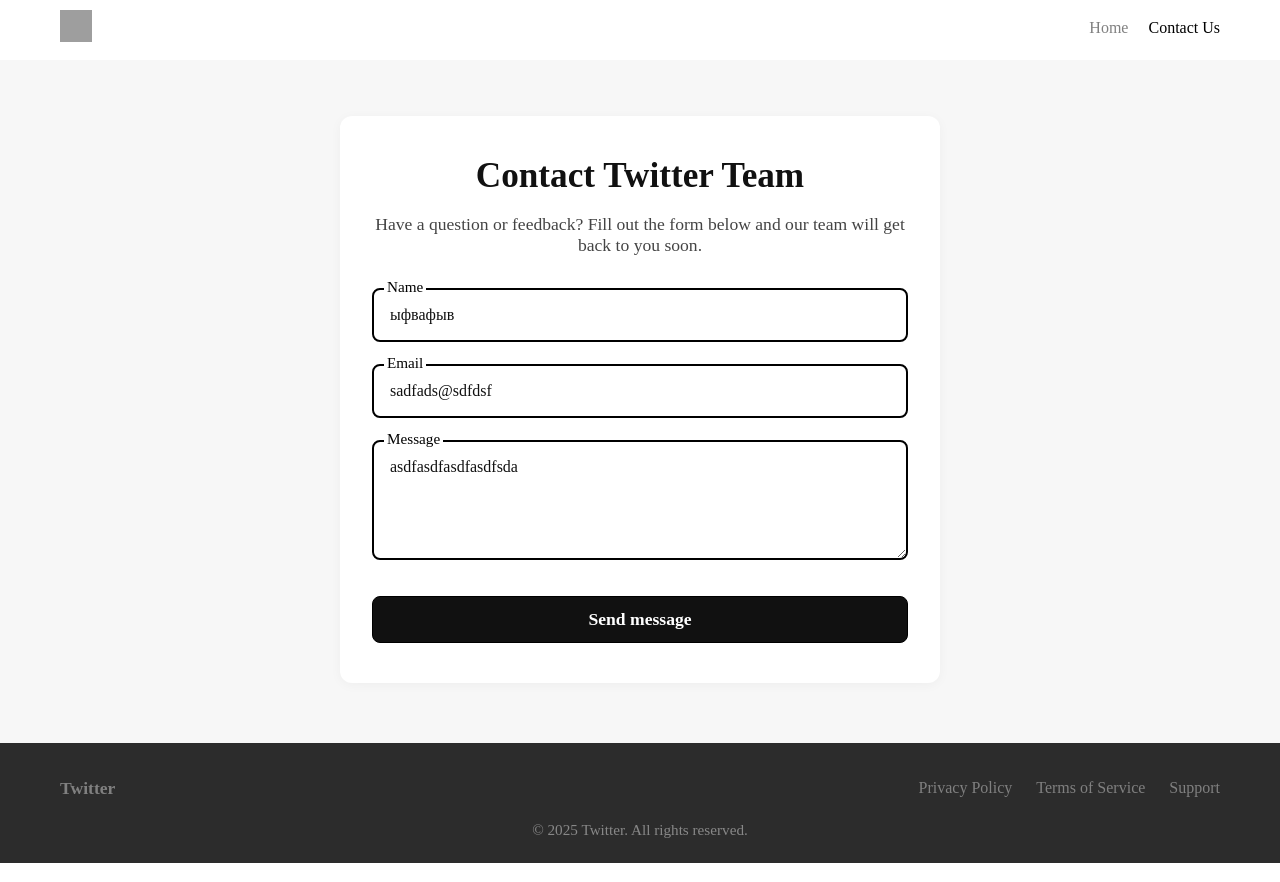
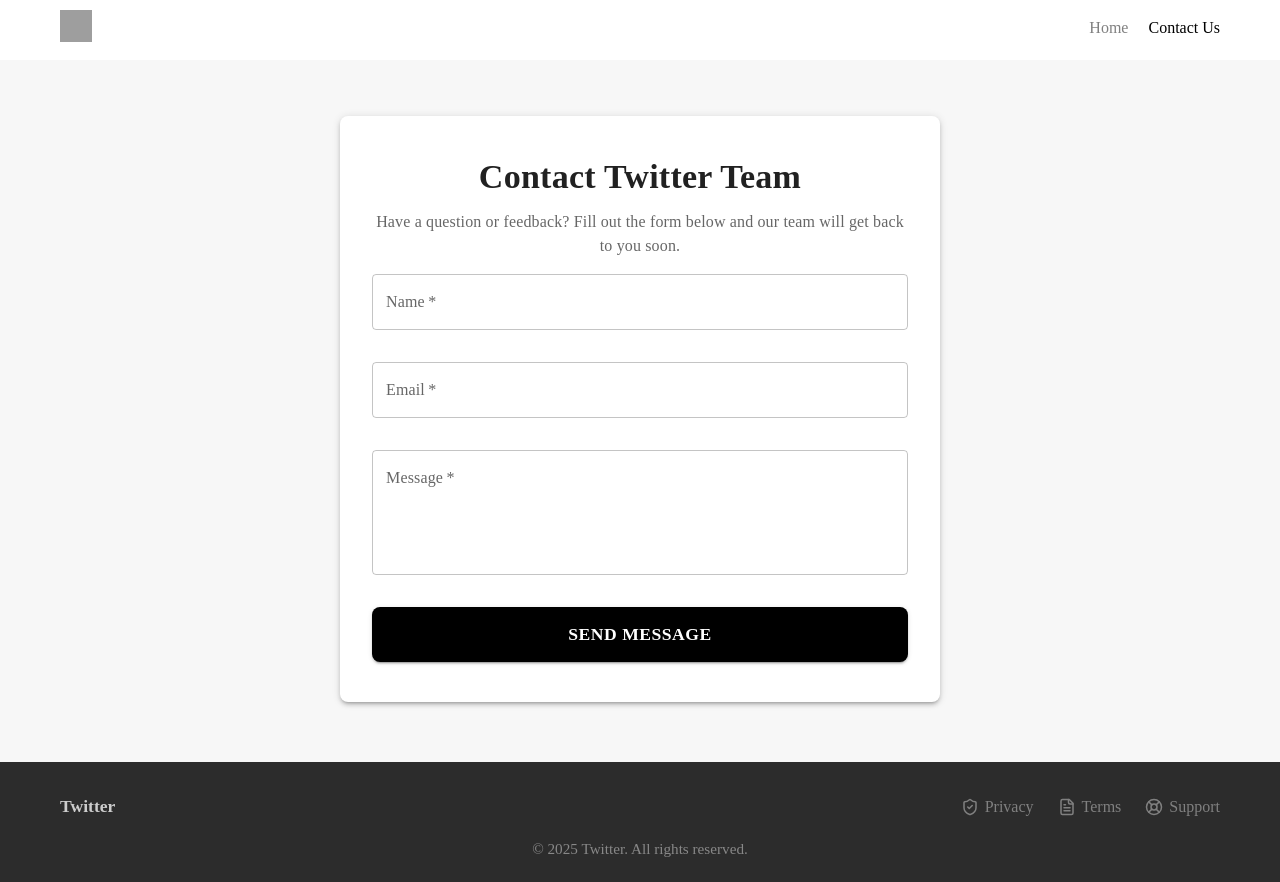
Before and after one commit to MustafaProger/cadex-front-end-test, a React (Create React App) app: page /contact-us in a window 1280 px wide. Built offline with nearby package versions, Linux system fonts and the light colour scheme; grey boxes are pictures that could not be loaded.

Commit message:
1.13 Использование Material UI и Framer Motion. Полный редизайн страниц

```diff
--- a/src/components/footer/Footer.tsx
+++ b/src/components/footer/Footer.tsx
@@ -1,5 +1,6 @@
 import React from "react";
 import styled from "styled-components";
+import { ShieldCheck, FileText, LifeBuoy } from "lucide-react";
 
 const FooterWrapper = styled.footer`
 	width: 100%;
@@ -34,7 +35,7 @@
 const CompanyName = styled.span`
 	font-weight: bold;
 	font-size: 1.1rem;
-	color: gray;
+	color: #ccc;
 `;
 
 const FooterLinks = styled.nav`
@@ -52,7 +53,15 @@
 	color: grey;
 	text-decoration: none;
 	font-size: 1rem;
+	display: flex;
+	align-items: center;
+	gap: 6px;
 	transition: color 0.2s;
+
+	svg {
+		width: 18px;
+		height: 18px;
+	}
 
 	&:hover {
 		color: white;
@@ -75,9 +84,15 @@
 				<CompanyName>Twitter</CompanyName>
 			</FooterLeft>
 			<FooterLinks>
-				<FooterLink href='#'>Privacy Policy</FooterLink>
-				<FooterLink href='#'>Terms of Service</FooterLink>
-				<FooterLink href='#'>Support</FooterLink>
+				<FooterLink href='#'>
+					<ShieldCheck /> Privacy
+				</FooterLink>
+				<FooterLink href='#'>
+					<FileText /> Terms
+				</FooterLink>
+				<FooterLink href='#'>
+					<LifeBuoy /> Support
+				</FooterLink>
 			</FooterLinks>
 		</FooterContent>
 		<Copyright>
--- a/src/components/form/Form.tsx
+++ b/src/components/form/Form.tsx
@@ -1,29 +1,5 @@
 import React from "react";
-import styled from "styled-components";
-import FloatingField from "./FloatingField";
-
-const Form = styled.form`
-	width: 100%;
-`;
-
-const Button = styled.button`
-	background: #111;
-	color: #fff;
-	font-size: 1.1rem;
-	font-weight: 700;
-	border: 1px solid black;
-	border-radius: 8px;
-	padding: 12px 0;
-	margin-top: 10px;
-	cursor: pointer;
-	width: 100%;
-	transition: background 0.2s;
-
-	&:hover {
-		background: transparent;
-		color: black;
-	}
-`;
+import { TextField, Button, Box } from "@mui/material";
 
 export type ContactFormProps = {
 	values: {
@@ -43,35 +19,68 @@
 	onSubmit,
 }) => {
 	return (
-		<Form
+		<Box
+			component='form'
 			onSubmit={onSubmit}
+			sx={{
+				width: "100%",
+				display: "flex",
+				flexDirection: "column",
+				gap: 2,
+				"& .MuiTextField-root": { marginBottom: 2 },
+			}}
 			data-aos='fade-down'
 			data-aos-duration='500'>
-			<FloatingField
+			<TextField
 				label='Name'
 				id='name'
+				name='name'
 				value={values.name}
 				onChange={onChange}
 				required
+				fullWidth
+				variant='outlined'
 			/>
-			<FloatingField
+			<TextField
 				label='Email'
 				id='email'
+				name='email'
 				type='email'
 				value={values.email}
 				onChange={onChange}
 				required
+				fullWidth
+				variant='outlined'
 			/>
-			<FloatingField
+			<TextField
 				label='Message'
 				id='message'
-				as='textarea'
+				name='message'
 				value={values.message}
 				onChange={onChange}
 				required
+				fullWidth
+				multiline
+				rows={4}
+				variant='outlined'
 			/>
-			<Button type='submit'>Send message</Button>
-		</Form>
+			<Button
+				type='submit'
+				variant='contained'
+				color='primary'
+				sx={{
+					padding: "12px 0",
+					fontSize: "1.1rem",
+					fontWeight: 700,
+					borderRadius: "8px",
+					cursor: "pointer",
+					transition: "background 0.3s",
+					background: "black",
+					"&:hover": { backgroundColor: "#1876D1" },
+				}}>
+				Send message
+			</Button>
+		</Box>
 	);
 };
 
--- a/src/index.css
+++ b/src/index.css
@@ -2,5 +2,5 @@
 	margin: 0;
 	padding: 0;
   box-sizing: border-box;
-  font-family: 'Times new Romans';
+  font-family: 'Times new Romans' !important;
 }
--- a/src/pages/ContactPage.tsx
+++ b/src/pages/ContactPage.tsx
@@ -1,48 +1,20 @@
 import React, { useState } from "react";
-import styled from "styled-components";
+import {
+	Button,
+	CircularProgress,
+	Box,
+	Typography,
+	Paper,
+} from "@mui/material";
+import { useNavigate } from "react-router-dom";
 import ContactForm from "../components/form/Form";
 import { handleSubmit } from "../services/formService";
-import { useNavigate } from "react-router-dom";
-
-const Section = styled.section`
-	width: 100%;
-	background: #f7f7f7;
-	padding: 60px 0;
-`;
-
-const Content = styled.div`
-	max-width: 600px;
-	margin: 0 auto;
-	background: #fff;
-	border-radius: 12px;
-	box-shadow: 0 2px 12px rgba(0, 0, 0, 0.04);
-	padding: 40px 32px;
-	text-align: center;
-
-	@media (max-width: 600px) {
-		margin: 0 20px;
-		padding: 40px 20px;
-	}
-`;
-
-const Title = styled.h2`
-	font-size: 2.2rem;
-	font-weight: 900;
-	margin-bottom: 18px;
-	color: #111;
-`;
-
-const Description = styled.p`
-	color: #444;
-	font-size: 1.1rem;
-	margin-bottom: 32px;
-`;
 
 const ContactPage: React.FC = () => {
 	const [fields, setFields] = useState({
-		name: "ыфвафыв",
-		email: "sadfads@sdfdsf",
-		message: "asdfasdfasdfasdfsda",
+		name: "",
+		email: "",
+		message: "",
 	});
 
 	const [loading, setLoading] = useState(false);
@@ -64,6 +36,7 @@
 			setResponseMessage(message);
 			setFormSent(true);
 			sessionStorage.setItem("formResponse", JSON.stringify({ message }));
+			setFields({ name: "", email: "", message: "" });
 			navigate("/thank-you");
 		} catch (err) {
 			alert("Ошибка при отправке");
@@ -73,28 +46,58 @@
 	};
 
 	return (
-		<Section>
-			<Content>
-				<Title data-aos='fade-down'>Contact Twitter Team</Title>
-				<Description
+		<Box sx={{ width: "100%", background: "#f7f7f7", padding: "60px 0" }}>
+			<Paper
+				sx={{
+					maxWidth: 600,
+					margin: "0 auto",
+					background: "#fff",
+					borderRadius: 2,
+					boxShadow: 3,
+					padding: "40px 32px",
+					textAlign: "center",
+					"@media (max-width: 600px)": {
+						padding: "40px 20px",
+					},
+				}}>
+				<Typography
+					variant='h4'
+					component='h2'
+					fontWeight={900}
+					gutterBottom
+					data-aos='fade-down'>
+					Contact Twitter Team
+				</Typography>
+				<Typography
+					variant='body1'
+					color='text.secondary'
+					paragraph
 					data-aos='fade-down'
 					data-aos-duration='400'>
 					Have a question or feedback? Fill out the form below and our team will
 					get back to you soon.
-				</Description>
+				</Typography>
 				{loading ? (
-					<p>Отправка данных...</p>
+					<CircularProgress sx={{ display: "block", margin: "20px auto" }} />
 				) : formSent ? (
 					<>
-						<p>{responseMessage}</p>
-						<button
+						<Typography
+							variant='body1'
+							color='success.main'
+							paragraph>
+							{responseMessage}
+						</Typography>
+						<Button
+							variant='contained'
+							color='primary'
 							onClick={() => {
 								setFormSent(false);
 								setFields({ name: "", email: "", message: "" });
 								setResponseMessage("");
-							}}>
-							Заполнить снова
-						</button>
+							}}
+							sx={{ marginTop: 2 }}>
+							Fill Form Again
+						</Button>
 					</>
 				) : (
 					<ContactForm
@@ -103,8 +106,8 @@
 						onSubmit={onSubmit}
 					/>
 				)}
-			</Content>
-		</Section>
+			</Paper>
+		</Box>
 	);
 };
 
--- a/src/pages/MainPage.tsx
+++ b/src/pages/MainPage.tsx
@@ -1,5 +1,14 @@
 import styled from "styled-components";
 import { NavLink } from "react-router-dom";
+import { Typography, Box, Card, CardContent, Button } from "@mui/material";
+import {
+	Clock,
+	Users,
+	Pen,
+	TrendingUp,
+	Heart,
+	MessageCircle,
+} from "lucide-react";
 
 const SectionWrapper = styled.section<{ bgcolor?: string }>`
 	width: 100%;
@@ -17,31 +26,9 @@
 	}
 `;
 
-const TopSection = styled(SectionWrapper)``;
-
-const TopContent = styled(ContentWrapper)`
-	display: flex;
-	justify-content: space-between;
-	gap: 40px;
-	flex-wrap: wrap;
-	padding-top: 40px;
-`;
-
 const LeftBlock = styled.div`
 	flex: 1;
 	max-width: 600px;
-`;
-
-const Title = styled.h1`
-	font-weight: 900;
-	font-size: 2.8rem;
-	margin-bottom: 20px;
-`;
-
-const Description = styled.p`
-	font-size: 1.1rem;
-	line-height: 1.5;
-	color: #333;
 `;
 
 const RightBlock = styled.div`
@@ -67,21 +54,6 @@
 	border: none;
 `;
 
-const MiddleSection = styled(SectionWrapper)`
-	background-color: #fff;
-	padding-top: 60px;
-	padding-bottom: 40px;
-	text-align: center;
-`;
-
-const MiddleContent = styled(ContentWrapper)``;
-
-const MiddleTitle = styled.h2`
-	font-weight: 900;
-	font-size: 2.2rem;
-	margin-bottom: 40px;
-`;
-
 const CardsGrid = styled.div`
 	display: grid;
 	grid-template-columns: repeat(3, 1fr);
@@ -95,78 +67,130 @@
 	}
 `;
 
-const Card = styled.div`
-	border: 0.5px solid rgba(0,0,0,0.2);
-	box-shadow: 0 12px 20px rgba(0, 0, 0, 0.1);
-	padding: 20px;
-	border-radius: 10px;
-	text-align: left;
-	transition: all 0.3s;
-	&:hover {
-		transform: translateY(-10px) !important;
-		box-shadow: 0 12px 20px rgba(0, 0, 0, 0.2);
-		transition: all 0.3s;
-	}
-`;
+const buttonSx = {
+	background: "black",
+	border: "1px solid black",
+	borderRadius: "8px",
+	transition: "all 0.3s ease !important",
+	"&:hover": {
+		backgroundColor: "transparent",
+		color: "black",
+	},
+};
 
-const CardTitle = styled.h3`
-	font-weight: 700;
-	font-size: 1.1rem;
-	margin-bottom: 10px;
-`;
+const ContactButton = ({ to }: { to: string }) => (
+	<Button
+		component={NavLink}
+		to={to}
+		variant='contained'
+		color='primary'
+		size='large'
+		sx={buttonSx}
+		data-aos='fade-down'>
+		Contact us
+	</Button>
+);
 
-const CardText = styled.p`
-	font-size: 1rem;
-	color: #555;
-	line-height: 1.4;
-`;
+const cardData = [
+	{
+		title: "Real-Time Updates",
+		text: "Get the latest news, sports, and trends as they happen. Twitter keeps you in the loop with instant updates from around the globe.",
+		Icon: Clock,
+	},
+	{
+		title: "Connect with Communities",
+		text: "Follow your favorite creators, join conversations, and build your own network. Twitter brings people with shared interests together.",
+		Icon: Users,
+	},
+	{
+		title: "Express Yourself",
+		text: "Share your thoughts, ideas, and creativity. From memes to movements, your voice can spark conversations and inspire change.",
+		Icon: Pen,
+	},
+	{
+		title: "Discover Trends",
+		text: "Explore what's trending right now. From breaking news to viral moments, see what the world is talking about.",
+		Icon: TrendingUp,
+	},
+	{
+		title: "Follow Your Interests",
+		text: "Whether it’s technology, sports, entertainment, or politics, tailor your feed to what you care about most.",
+		Icon: Heart,
+	},
+	{
+		title: "Join the Conversation",
+		text: "Reply, retweet, and like. Engage with tweets and be part of the global dialogue happening every second.",
+		Icon: MessageCircle,
+	},
+];
 
-const ContactButton = styled(NavLink)`
-	background-color: #111;
-	color: white;
-	border: 1px solid #111;
-	padding: 10px 24px;
-	border-radius: 8px;
-	font-size: 1rem;
-	cursor: pointer;
-	transition: all 0.3s ease !important;
-	margin: 0 auto;
-	text-decoration: none;
+type InfoCardProps = {
+	title: string;
+	text: string;
+	Icon: React.ElementType;
+	delay?: number;
+};
 
-	&:hover {
-		background-color: transparent;
-		color: #111;
-	}
-`;
-
-const BottomSection = styled(SectionWrapper)`
-	background-color: #f4f4f4;
-	padding-top: 60px;
-	padding-bottom: 60px;
-	text-align: center;
-`;
-
-const BottomContent = styled(ContentWrapper)``;
-
-const BottomTitle = styled.h2`
-	font-weight: 900;
-	font-size: 2rem;
-	margin-bottom: 24px;
-`;
+const InfoCard: React.FC<InfoCardProps> = ({
+	title,
+	text,
+	Icon,
+	delay = 0,
+}) => (
+	<Card
+		data-aos='fade-down'
+		data-aos-duration={400 + delay}
+		sx={{
+			transition: "all 0.3s ease",
+			cursor: "pointer",
+			"&:hover": {
+				transform: "translateY(-5px) !important",
+				boxShadow: 3,
+			},
+		}}>
+		<CardContent>
+			<Box sx={{ display: "flex", alignItems: "center", gap: 1, mb: 1 }}>
+				<Icon size={24} />
+				<Typography variant='h6'>{title}</Typography>
+			</Box>
+			<Typography
+				variant='body2'
+				sx={{ color: "text.secondary", fontSize: 16, textAlign: "start" }}>
+				{text}
+			</Typography>
+		</CardContent>
+	</Card>
+);
 
 const MainPage: React.FC = () => {
 	return (
 		<>
-			<TopSection bgcolor='#f7f7f7'>
-				<TopContent>
+			<SectionWrapper bgcolor='#f7f7f7'>
+				<ContentWrapper
+					style={{
+						display: "flex",
+						justifyContent: "space-between",
+						gap: 40,
+						flexWrap: "wrap",
+						paddingTop: 40,
+					}}>
 					<LeftBlock>
-						<Title data-aos='fade-down'>Join the conversation on Twitter</Title>
-						<Description data-aos='fade-down'>
+						<Typography
+							variant='h3'
+							fontWeight={900}
+							gutterBottom
+							data-aos='fade-down'>
+							Join the conversation on Twitter
+						</Typography>
+						<Typography
+							variant='body1'
+							color='text.secondary'
+							data-aos='fade-down'>
 							Stay connected to what matters. Discover trending topics, break
 							the news, and engage with the world in real time. Share your
 							thoughts in 280 characters, follow your interests, and be a part
 							of the global conversation.
-						</Description>
+						</Typography>
 					</LeftBlock>
 					<RightBlock data-aos='fade-down'>
 						<Iframe
@@ -176,93 +200,65 @@
 							title='What is Twitter?'
 						/>
 					</RightBlock>
-				</TopContent>
-			</TopSection>
+				</ContentWrapper>
+			</SectionWrapper>
 
-			<MiddleSection>
-				<MiddleContent>
-					<MiddleTitle data-aos='fade-down'>
-						Why millions use Twitter every day
-					</MiddleTitle>
+			<SectionWrapper bgcolor='#fff'>
+				<ContentWrapper>
+					<Box textAlign='center'>
+						<Typography
+							sx={{ mb: 3 }}
+							variant='h4'
+							fontWeight={900}
+							gutterBottom
+							data-aos='fade-down'>
+							Why millions use Twitter every day
+						</Typography>
+					</Box>
 					<CardsGrid>
-						<Card
-							data-aos='fade-down'
-							data-aos-duration='400'>
-							<CardTitle>Real-Time Updates</CardTitle>
-							<CardText>
-								Get the latest news, sports, and trends as they happen. Twitter
-								keeps you in the loop with instant updates from around the
-								globe.
-							</CardText>
-						</Card>
-						<Card
-							data-aos='fade-down'
-							data-aos-duration='600'>
-							<CardTitle>Connect with Communities</CardTitle>
-							<CardText>
-								Follow your favorite creators, join conversations, and build
-								your own network. Twitter brings people with shared interests
-								together.
-							</CardText>
-						</Card>
-						<Card
-							data-aos='fade-down'
-							data-aos-duration='800'>
-							<CardTitle>Express Yourself</CardTitle>
-							<CardText>
-								Share your thoughts, ideas, and creativity. From memes to
-								movements, your voice can spark conversations and inspire
-								change.
-							</CardText>
-						</Card>
-						<Card
-							data-aos='fade-down'
-							data-aos-duration='400'>
-							<CardTitle>Discover Trends</CardTitle>
-							<CardText>
-								Explore what's trending right now. From breaking news to viral
-								moments, see what the world is talking about.
-							</CardText>
-						</Card>
-						<Card
-							data-aos='fade-down'
-							data-aos-duration='600'>
-							<CardTitle>Follow Your Interests</CardTitle>
-							<CardText>
-								Whether it’s technology, sports, entertainment, or politics,
-								tailor your feed to what you care about most.
-							</CardText>
-						</Card>
-						<Card
-							data-aos='fade-down'
-							data-aos-duration='800'>
-							<CardTitle>Join the Conversation</CardTitle>
-							<CardText>
-								Reply, retweet, and like. Engage with tweets and be part of the
-								global dialogue happening every second.
-							</CardText>
-						</Card>
+						{cardData.map((card, index) => (
+							<InfoCard
+								key={card.title}
+								title={card.title}
+								text={card.text}
+								Icon={card.Icon}
+								delay={index * 100}
+							/>
+						))}
 					</CardsGrid>
-					<ContactButton
-						to='/contact-us'
-						data-aos='fade-down'>
-						Contact us
-					</ContactButton>
-				</MiddleContent>
-			</MiddleSection>
+					<Box
+						display='flex'
+						justifyContent='center'>
+						<ContactButton to='/contact-us' />
+					</Box>
+				</ContentWrapper>
+			</SectionWrapper>
 
-			<BottomSection bgcolor='#f4f4f4'>
-				<BottomContent>
-					<BottomTitle data-aos='fade-down'>
-						Ready to see what's happening?
-					</BottomTitle>
-					<ContactButton
-						to='/contact-us'
-						data-aos='fade-down'>
-						Contact us
-					</ContactButton>
-				</BottomContent>
-			</BottomSection>
+			<SectionWrapper bgcolor='#f4f4f4'>
+				<ContentWrapper>
+					<Box
+						display='flex'
+						justifyContent='center'
+						alignItems='center'
+						textAlign='center'
+						gap={2}
+						sx={{
+							flexDirection: "row",
+							"@media (max-width:550px)": {
+								flexDirection: "column",
+							},
+						}}>
+						<Typography
+							variant='h5'
+							fontWeight={900}
+							gutterBottom
+							data-aos='fade-right'>
+							Ready to see what's happening?
+						</Typography>
+						<ContactButton to='/contact-us' />
+					</Box>
+				</ContentWrapper>
+			</SectionWrapper>
 		</>
 	);
 };
--- a/src/pages/ThankYouPage.tsx
+++ b/src/pages/ThankYouPage.tsx
@@ -7,6 +7,7 @@
 	Button,
 	CircularProgress,
 } from "@mui/material";
+import { motion } from "framer-motion";
 
 const ThankYouPage: React.FC = () => {
 	const navigate = useNavigate();
@@ -34,59 +35,95 @@
 		}
 	}, [loading, responseData, navigate]);
 
+	const containerVariants = {
+		hidden: { opacity: 0, scale: 0.9 },
+		visible: {
+			opacity: 1,
+			scale: 1,
+			transition: {
+				duration: 0.5,
+				delayChildren: 0.3,
+				staggerChildren: 0.2,
+			},
+		},
+	};
+
+	const itemVariants = {
+		hidden: { opacity: 0, y: 20 },
+		visible: {
+			opacity: 1,
+			y: 0,
+			transition: { type: "spring", stiffness: 300, damping: 24 },
+		},
+	};
+
 	return (
 		<>
-			{/* Заменил Helmet на обычный meta тег */}
-			<head>
-				<title>Thank You | CADEX</title>
-				<meta
-					name='robots'
-					content='noindex'
-				/>
-			</head>
-
 			<Box
 				sx={{
 					py: 10,
-					minHeight: "calc(100vh - 200px)",
+					minHeight: "calc(100vh - 175px)",
 					display: "flex",
 					alignItems: "center",
+					justifyContent: "center",
+					backgroundColor: "#f9f9f9",
 				}}>
 				<Container maxWidth='md'>
 					{loading ? (
 						<Box
-							sx={{ display: "flex", justifyContent: "center", height: 300 }}>
+							sx={{
+								display: "flex",
+								justifyContent: "center",
+								height: 300,
+							}}>
 							<CircularProgress sx={{ color: "black" }} />
 						</Box>
 					) : responseData ? (
-						<Box sx={{ textAlign: "center" }}>
+						<motion.div
+							variants={containerVariants}
+							initial='hidden'
+							animate='visible'>
+							<Box sx={{ textAlign: "center", padding: 4 }}>
+								<motion.div variants={itemVariants}>
 									<Typography
 										variant='h4'
 										component='h1'
 										gutterBottom
-								fontWeight={700}>
-								Thank you!
+										fontWeight={700}
+										color='primary'>
+										Thank You!
 									</Typography>
+								</motion.div>
+
+								<motion.div variants={itemVariants}>
 									<Typography
 										variant='h6'
-								color='text.secondary'>
+										color='text.secondary'
+										sx={{ marginBottom: 3 }}>
 										{responseData.message}
 									</Typography>
+								</motion.div>
+
 								<Box sx={{ mt: 4 }}>
+									<motion.div variants={itemVariants}>
 										<Button
 											variant='contained'
-									onClick={() => navigate("/")}
+											onClick={() => navigate("/contact-us")}
 											sx={{
 												backgroundColor: "black",
 												color: "white",
-										"&:hover": {
-											backgroundColor: "gray",
-										},
+												width: "200px",
+												borderRadius: "8px",
+												transition: "background 0.3s",
+												background: "black",
+												"&:hover": { backgroundColor: "#1876D1" },
 											}}>
 											Back to Home
 										</Button>
+									</motion.div>
 								</Box>
 							</Box>
+						</motion.div>
 					) : null}
 				</Container>
 			</Box>
```
Lines whose indentation alone changed are shown as unchanged.
